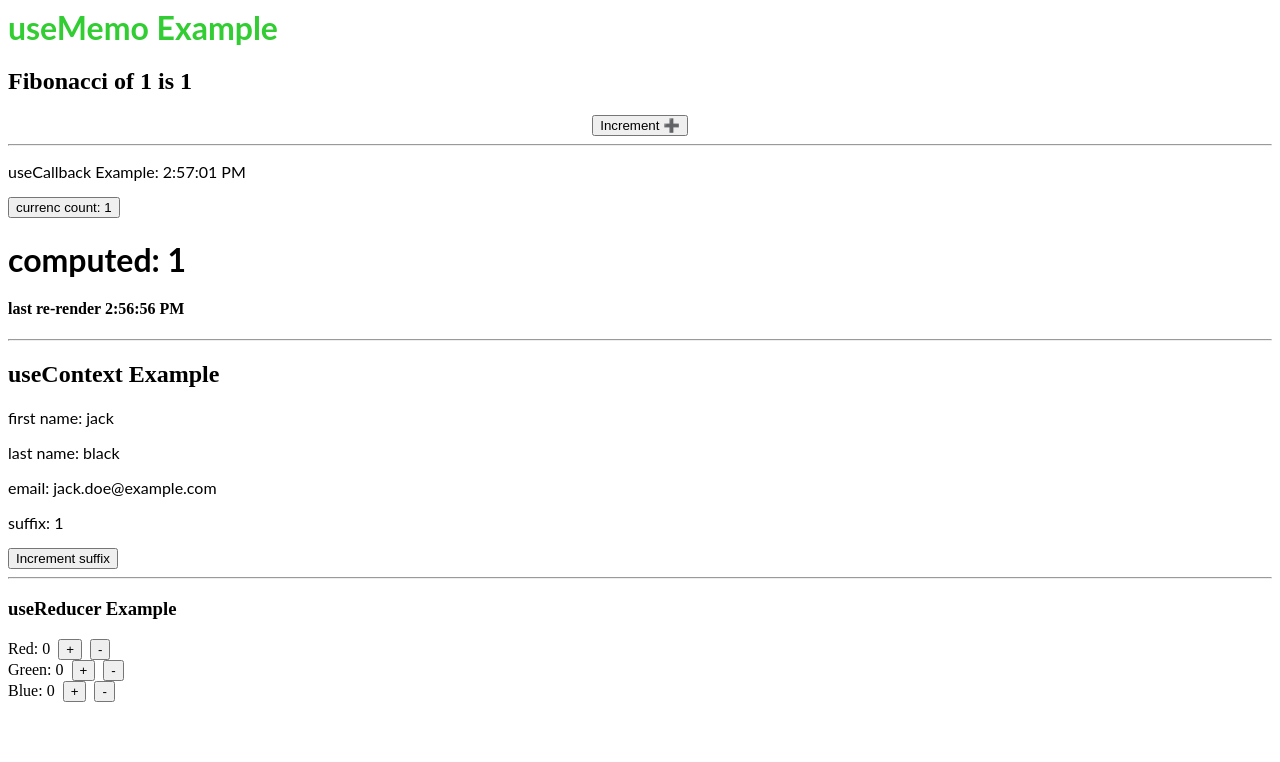
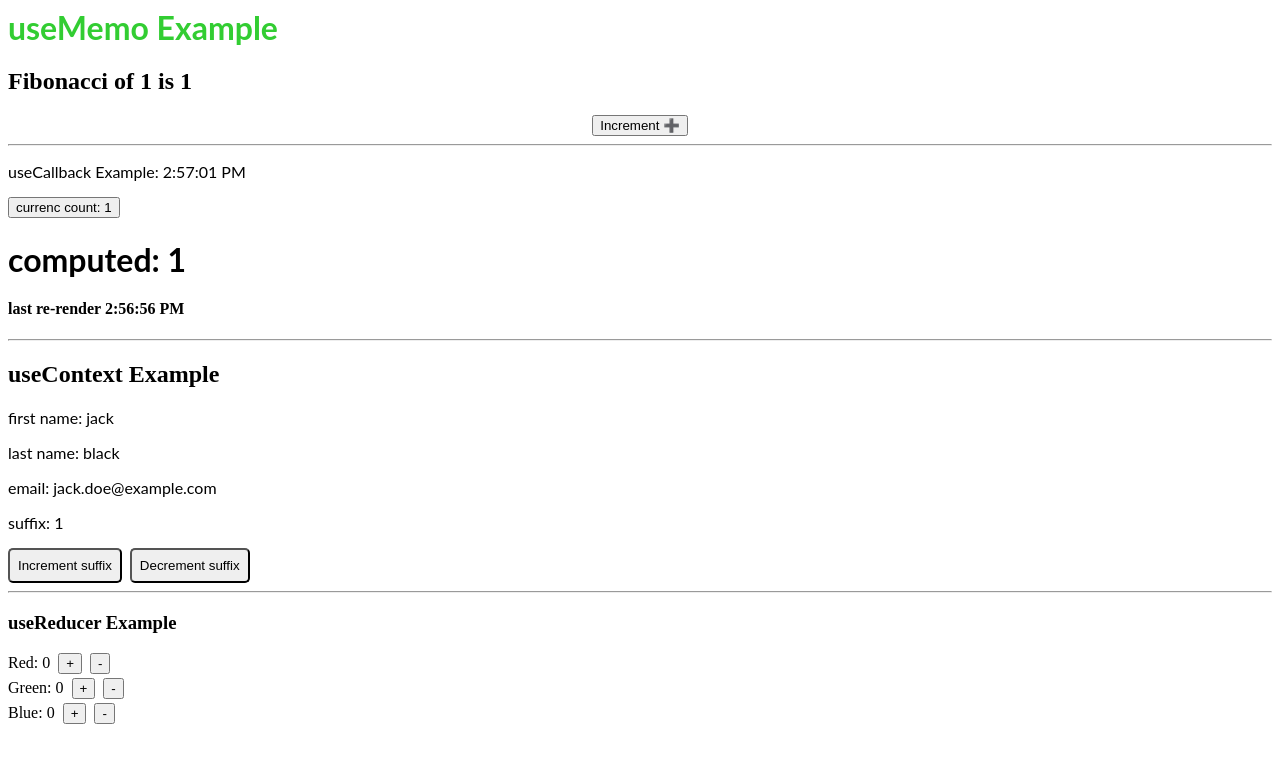
Before and after one commit to railsstudent/react-hooks-examples2, a React (Create React App) app: page / in a window 1280 px wide. Shown: the top 762 px of the page. Built offline with nearby package versions, Linux system fonts and the light colour scheme.

Commit message:
add little css styling

```diff
--- a/Context.js
+++ b/Context.js
@@ -13,14 +13,28 @@ const UserContext = createContext([
 
 const UserComponent = () => {
   const [user, setUser] = useContext(UserContext)
+
+  const updateUserSuffix = (user, delta) => {
+    // return a function that update user suffix
+    return () => setUser({...user, suffix: user.suffix + delta})
+  }
+  const buttonStyles = {
+    marginRight: '0.5rem',
+    borderRadius: '5px',
+    padding: '0.5rem'
+  }
+
   return (
     <div>
       <p>first name: {user.firstname}</p>
       <p>last name: {user.lastname}</p>
       <p>email: {user.email}</p>
       <p>suffix: {user.suffix}</p>
-      <button onClick={() => setUser({ ...user, suffix: user.suffix + 1 }) }>
+      <button onClick={updateUserSuffix(user, 1)} style={buttonStyles}>
         Increment suffix
+      </button>
+      <button onClick={updateUserSuffix(user, -1)} style={buttonStyles}>
+        Decrement suffix
       </button>
     </div>
   );
--- a/Reducer.js
+++ b/Reducer.js
@@ -32,7 +32,8 @@ const reducer = (state, action) => {
 const ReducerComponent = () => {
   const [{r, g, b}, dispatch] = useReducer(reducer, { r: 0, b: 0, g: 0 })
   const style = {
-    marginRight: '0.5rem'
+    marginRight: '0.5rem',
+    marginBottom: '0.25rem'
   }
   return (
     <div>
```
